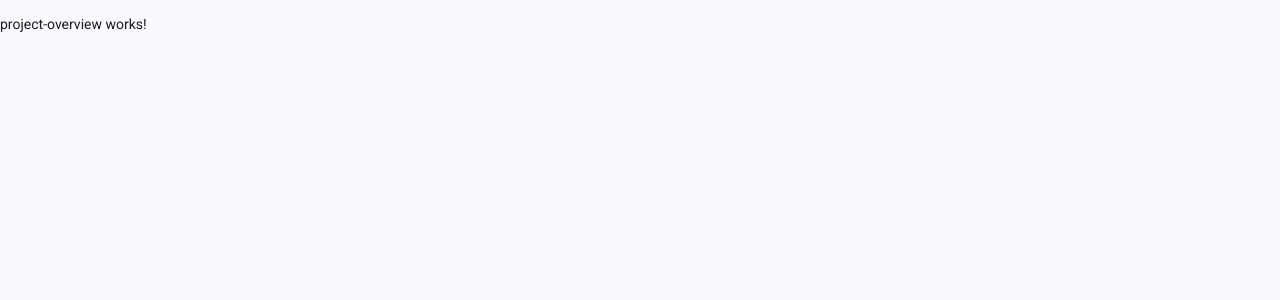
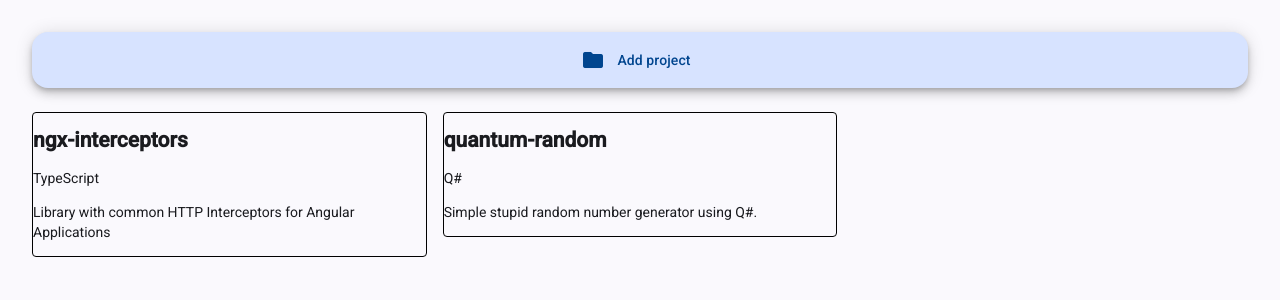
Before and after one commit to SebaRenner/backlog, an Angular app in the folder backlog/: page / in a window 1280 px wide. Shown: the top 300 px of the page. Built offline with nearby package versions, Linux system fonts and the light colour scheme.

Commit message:
Added project card component

```diff
--- /dev/null
+++ b/backlog/src/app/components/project-card/project-card.css
@@ -0,0 +1,4 @@
+.card {
+    border: 1px solid black;
+    border-radius: 4px;
+}
--- /dev/null
+++ b/backlog/src/app/components/project-card/project-card.html
@@ -0,0 +1,5 @@
+<div class="card">
+    <h2>{{ project().name }}</h2>
+    <p>{{ project().language }}</p>
+    <p>{{ project().description }}</p>
+</div>
--- /dev/null
+++ b/backlog/src/app/components/project-card/project-card.ts
@@ -0,0 +1,12 @@
+import { Component, input } from '@angular/core';
+import { Project } from '../../models/project.model';
+
+@Component({
+  selector: 'app-project-card',
+  imports: [],
+  templateUrl: './project-card.html',
+  styleUrl: './project-card.css',
+})
+export class ProjectCard {
+  project = input.required<Project>()
+}
--- a/backlog/src/app/features/project-overview/project-overview.css
+++ b/backlog/src/app/features/project-overview/project-overview.css
@@ -0,0 +1,12 @@
+:host {
+    display: flex;
+    flex-direction: column;
+    gap: 24px;
+    padding: 32px;
+}
+
+.projects {
+    display: grid;
+    grid-template-columns: repeat(3, 1fr);
+    gap: 1rem;
+}
--- a/backlog/src/app/features/project-overview/project-overview.html
+++ b/backlog/src/app/features/project-overview/project-overview.html
@@ -1 +1,9 @@
-<p>project-overview works!</p>
+<button matFab extended>
+    <mat-icon>folder</mat-icon>
+    Add project
+</button>
+<div class="projects">
+    @for (project of projects; track $index) {
+        <app-project-card [project]="project"></app-project-card>
+    }
+</div>
--- a/backlog/src/app/features/project-overview/project-overview.ts
+++ b/backlog/src/app/features/project-overview/project-overview.ts
@@ -1,11 +1,24 @@
 import { Component } from '@angular/core';
+import { MatButtonModule } from '@angular/material/button';
+import { MatIconModule } from '@angular/material/icon';
+import { ProjectCard } from '../../components/project-card/project-card';
+import { Project } from '../../models/project.model';
 
 @Component({
   selector: 'app-project-overview',
-  imports: [],
+  imports: [MatButtonModule, MatIconModule, ProjectCard],
   templateUrl: './project-overview.html',
   styleUrl: './project-overview.css',
 })
 export class ProjectOverview {
-
+    projects: Project[] = [{
+      name: 'ngx-interceptors',
+      language: 'TypeScript',
+      description: 'Library with common HTTP Interceptors for Angular Applications'
+    },
+    {
+      name: 'quantum-random',
+      language: 'Q#',
+      description: 'Simple stupid random number generator using Q#.'
+    }];
 }
--- /dev/null
+++ b/backlog/src/app/models/project.model.ts
@@ -0,0 +1,5 @@
+export interface Project {
+    name: string;
+    description: string;
+    language: string;
+}
```
